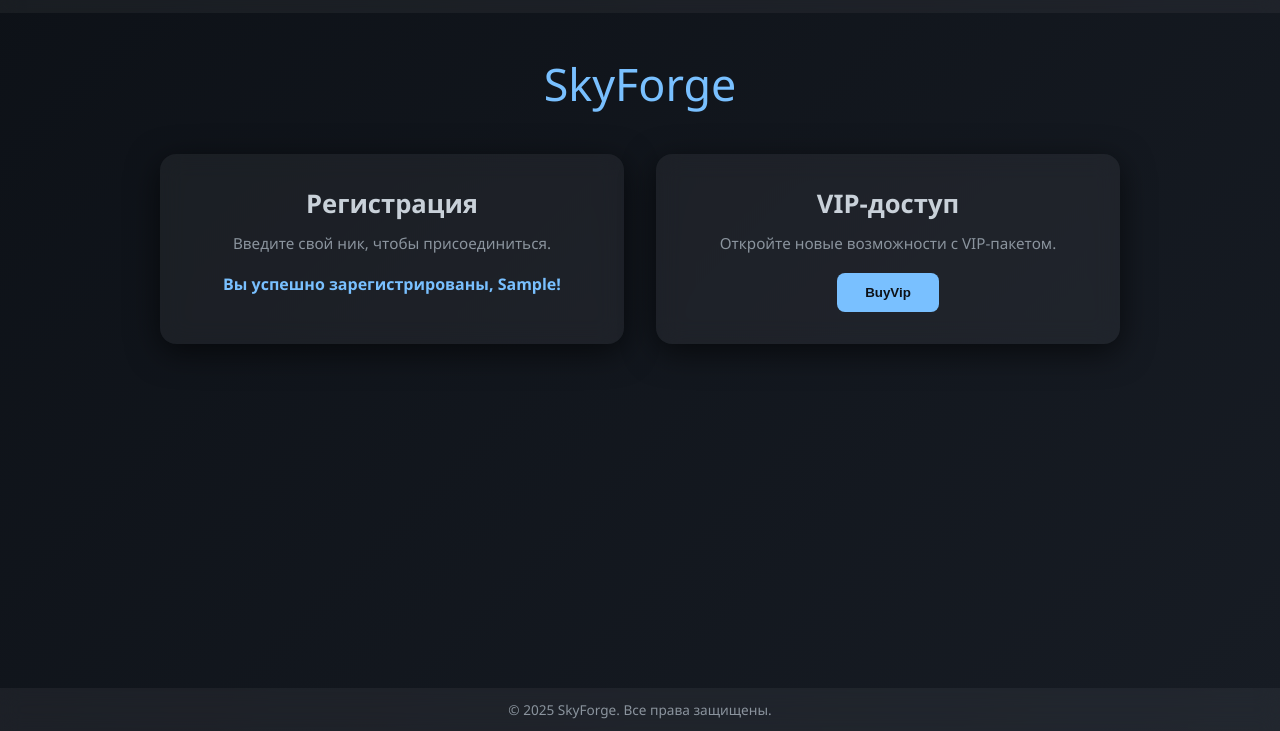
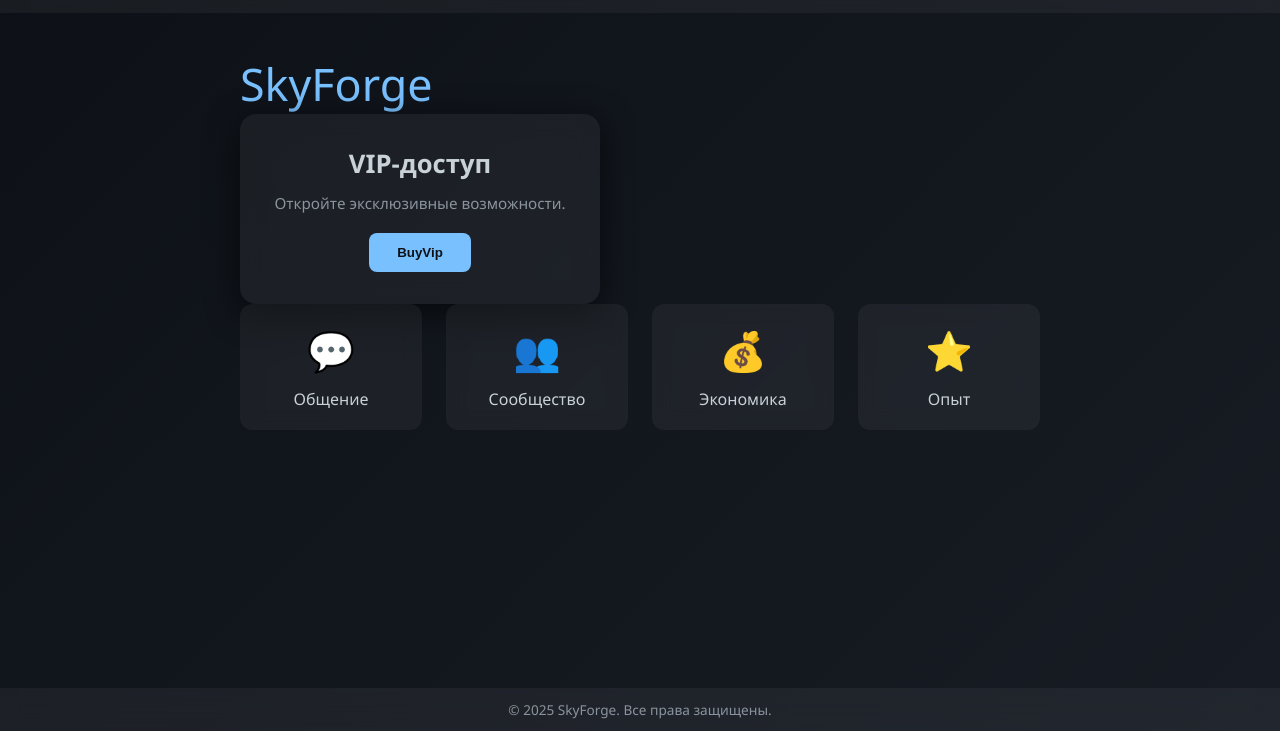
Before and after one commit to Teyzz42/RavixOS.github.io, a plain HTML site: page index.html in a window 1280 px wide. Both pictures are taken after typing "Sample" into the empty fields and a click on the button "Register". Shown: the part 69-800 px from the top of the page. Drawn offline with Linux system fonts and the light colour scheme.

Commit message:
Update index.html

```diff
--- a/index.html
+++ b/index.html
@@ -5,7 +5,7 @@
   <meta name="viewport" content="width=device-width, initial-scale=1">
   <title>SkyForge</title>
   <style>
-    /* ——— Цветовые переменные ——— */
+    /*—— Цвета и фоны ——*/
     :root {
       --bg-start: #0d1117;
       --bg-end:   #171c24;
@@ -15,141 +15,145 @@
       --text-alt: #8b949e;
     }
 
-    /* ——— Сброс стилей ——— */
-    * {
-      margin: 0; padding: 0;
-      box-sizing: border-box;
+    /*—— Сброс и базовая раскладка ——*/
+    * { margin:0; padding:0; box-sizing:border-box; }
+    body {
+      min-height:100vh;
+      display:flex; flex-direction:column;
+      font-family:"Segoe UI",Arial,sans-serif;
+      color:var(--text);
+      background:linear-gradient(135deg,var(--bg-start),var(--bg-end));
     }
-    body {
-      min-height: 100vh;
-      display: flex;
-      flex-direction: column;
-      font-family: "Segoe UI", Arial, sans-serif;
-      color: var(--text);
-      background: linear-gradient(135deg, var(--bg-start), var(--bg-end));
+    a { text-decoration:none; color:inherit; }
+
+    /*—— Хидер с логотипом ——*/
+    header {
+      padding:16px 32px;
+      backdrop-filter:blur(10px);
+      background:var(--surface);
+      display:flex; justify-content:center;
+    }
+    .logo { height:50px; }
+
+    /*—— Основная зона ——*/
+    .hero {
+      flex:1;
+      display:flex; flex-direction:column;
+      align-items:center; padding:40px 20px;
+      gap:40px;
+    }
+    .site-title {
+      font-size:2.8rem;
+      color:var(--accent);
     }
 
-    /* ——— Header ——— */
-    header {
-      display: flex;
-      align-items: center;
-      justify-content: center;
-      padding: 16px 32px;
-      backdrop-filter: blur(10px);
-      background: var(--surface);
+    /*—— Общие стили карточек ——*/
+    .card {
+      background:var(--surface);
+      backdrop-filter:blur(12px);
+      border-radius:16px;
+      padding:32px 24px;
+      box-shadow:0 8px 32px rgba(0,0,0,0.6);
+      text-align:center;
+      width:100%; max-width:360px;
+      transition:transform .2s,box-shadow .2s;
     }
-    .logo {
-      height: 50px;
+    .card:hover {
+      transform:translateY(-5px);
+      box-shadow:0 12px 48px rgba(0,0,0,0.7);
+    }
+    .card h2 {
+      font-size:1.6rem;
+      margin-bottom:12px;
+    }
+    .card p {
+      color:var(--text-alt);
+      margin-bottom:20px;
+      font-size:.95rem;
     }
 
-    /* ——— Главная секция ——— */
-    .hero {
-      flex: 1;
-      display: flex;
-      flex-direction: column;
-      align-items: center;
-      padding: 40px 20px;
-      gap: 40px;
+    /*—— Форма регистрации ——*/
+    .register form {
+      display:flex; gap:8px; justify-content:center;
     }
-    .site-title {
-      font-size: 2.8rem;
-      color: var(--accent);
+    .register input {
+      flex:1; padding:10px 14px;
+      border:none; border-radius:6px;
+      background:rgba(255,255,255,0.1);
+      color:var(--text); font-size:1rem;
+    }
+    .register input::placeholder {
+      color:var(--text-alt);
+    }
+    .register button {
+      padding:10px 16px; border:none;
+      border-radius:6px;
+      background:var(--accent);
+      color:var(--bg-start);
+      font-weight:600;
+      cursor:pointer;
+      transition:background .2s;
+    }
+    .register button:hover {
+      background:#a0d8ff;
+    }
+    .register-result {
+      margin-top:16px;
+      color:var(--accent);
+      font-weight:600;
+      display:none;
     }
 
-    /* ——— Карточки регистрации и VIP ——— */
-    .cards {
-      display: grid;
-      grid-template-columns: repeat(auto-fit, minmax(280px, 1fr));
-      gap: 32px;
-      width: 100%;
-      max-width: 960px;
+    /*—— VIP-кнопка ——*/
+    .vip .vip-btn {
+      padding:12px 28px;
+      background:var(--accent);
+      color:var(--bg-start);
+      border:none; border-radius:8px;
+      font-weight:600;
+      cursor:pointer;
+      transition:background .2s;
     }
-    .card {
-      background: var(--surface);
-      backdrop-filter: blur(12px);
-      border-radius: 16px;
-      padding: 32px 24px;
-      box-shadow: 0 8px 32px rgba(0,0,0,0.6);
-      text-align: center;
-      transition: transform 0.2s, box-shadow 0.2s;
-    }
-    .card:hover {
-      transform: translateY(-5px);
-      box-shadow: 0 12px 48px rgba(0,0,0,0.7);
-    }
-    .card h2 {
-      font-size: 1.6rem;
-      margin-bottom: 12px;
-    }
-    .card p {
-      color: var(--text-alt);
-      margin-bottom: 20px;
-      font-size: 0.95rem;
+    .vip .vip-btn:hover {
+      background:#a0d8ff;
     }
 
-    /* ——— Форма регистрации по нику ——— */
-    .register form {
-      display: flex;
-      gap: 8px;
-      justify-content: center;
+    /*—— Фичи ——*/
+    .features {
+      display:grid;
+      grid-template-columns:repeat(auto-fit,minmax(120px,1fr));
+      gap:24px;
+      width:100%; max-width:800px;
     }
-    .register input {
-      flex: 1;
-      padding: 10px 14px;
-      border: none;
-      border-radius: 6px;
-      background: rgba(255,255,255,0.1);
-      color: var(--text);
-      font-size: 1rem;
+    .feature {
+      background:var(--surface);
+      backdrop-filter:blur(10px);
+      border-radius:12px;
+      padding:20px;
+      display:flex; flex-direction:column;
+      align-items:center;
+      transition:transform .2s;
     }
-    .register input::placeholder {
-      color: var(--text-alt);
+    .feature:hover {
+      transform:translateY(-4px);
     }
-    .register button {
-      padding: 10px 16px;
-      border: none;
-      border-radius: 6px;
-      background: var(--accent);
-      color: var(--bg-start);
-      font-weight: 600;
-      cursor: pointer;
-      transition: background 0.2s;
+    .feature .icon {
+      font-size:2.4rem;
+      margin-bottom:12px;
     }
-    .register button:hover {
-      background: #a0d8ff;
+    .feature .label {
+      font-size:1rem;
+      color:var(--text);
     }
 
-    /* ——— Сообщение об успешной регистрации ——— */
-    .register-result {
-      margin-top: 16px;
-      color: var(--accent);
-      font-weight: 600;
-      display: none;
-    }
-
-    /* ——— Кнопка BuyVip ——— */
-    .vip .vip-btn {
-      padding: 12px 28px;
-      background: var(--accent);
-      color: var(--bg-start);
-      border: none;
-      border-radius: 8px;
-      font-weight: 600;
-      cursor: pointer;
-      transition: background 0.2s;
-    }
-    .vip .vip-btn:hover {
-      background: #a0d8ff;
-    }
-
-    /* ——— Footer ——— */
+    /*—— Футер ——*/
     footer {
-      text-align: center;
-      padding: 12px 20px;
-      font-size: 0.85rem;
-      color: var(--text-alt);
-      backdrop-filter: blur(10px);
-      background: var(--surface);
+      text-align:center;
+      padding:12px 20px;
+      font-size:.85rem;
+      color:var(--text-alt);
+      backdrop-filter:blur(10px);
+      background:var(--surface);
     }
   </style>
 </head>
@@ -162,27 +166,48 @@
 
   <!-- Main -->
   <main class="hero">
-    <div class="site-title">SkyForge</div>
-
-    <div class="cards">
-      <!-- Регистрация -->
-      <div class="card register">
+    <!-- Секция регистрации -->
+    <div id="regSection" class="card register">
       <h2>Регистрация</h2>
-        <p>Введите свой ник, чтобы присоединиться.</p>
+      <p>Введите никнейм, чтобы начать.</p>
       <form id="registerForm">
         <input type="text" name="nickname" placeholder="Ваш никнейм" required>
         <button type="submit">Register</button>
       </form>
       <div class="register-result" id="registerResult">
-          Вы успешно зарегистрированы, <span id="userNick"></span>!
+        Вы зарегистрированы как <span id="userNick"></span>!
       </div>
     </div>
 
-      <!-- Покупка VIP -->
+    <!-- Основной встроенный контент (скрыт до регистрации) -->
+    <div id="mainSection" style="display:none; width:100%; max-width:800px;">
+      <div class="site-title">SkyForge</div>
+
+      <!-- VIP-карта -->
       <div class="card vip">
         <h2>VIP-доступ</h2>
-        <p>Откройте новые возможности с VIP-пакетом.</p>
+        <p>Откройте эксклюзивные возможности.</p>
         <button class="vip-btn" id="buyVipBtn">BuyVip</button>
+      </div>
+
+      <!-- Фичи -->
+      <div class="features">
+        <div class="feature">
+          <div class="icon">💬</div>
+          <div class="label">Общение</div>
+        </div>
+        <div class="feature">
+          <div class="icon">👥</div>
+          <div class="label">Сообщество</div>
+        </div>
+        <div class="feature">
+          <div class="icon">💰</div>
+          <div class="label">Экономика</div>
+        </div>
+        <div class="feature">
+          <div class="icon">⭐</div>
+          <div class="label">Опыт</div>
+        </div>
       </div>
     </div>
   </main>
@@ -193,8 +218,10 @@
   </footer>
 
   <script>
-    // Регистрация без перехода
+    // Обработка регистрации
     const form = document.getElementById('registerForm');
+    const regSection = document.getElementById('regSection');
+    const mainSection = document.getElementById('mainSection');
     const resultBox = document.getElementById('registerResult');
     const userNickSpan = document.getElementById('userNick');
 
@@ -202,18 +229,22 @@
       e.preventDefault();
       const nick = form.nickname.value.trim();
       if (!nick) return;
+      // Скрыть форму, показать результат
       form.style.display = 'none';
       userNickSpan.textContent = nick;
       resultBox.style.display = 'block';
+      // Через секунду переключиться на основной контент
+      setTimeout(() => {
+        regSection.style.display = 'none';
+        mainSection.style.display = 'block';
+      }, 1000);
     });
 
-    // BuyVip без перехода
-    document.getElementById('buyVipBtn').addEventListener('click', () => {
-      alert('Переход к покупке VIP на главном сайте…');
-      // здесь можно открыть модалку или редиректить на реальный адрес:
-      // window.location.href = '/';
+    // Кнопка BuyVip
+    document.getElementById('buyVipBtn')
+      .addEventListener('click', () => {
+        alert('Здесь ваш встроенный процесс покупки VIP.');
       });
   </script>
-
 </body>
 </html>
```
Lines whose indentation alone changed are shown as unchanged.
